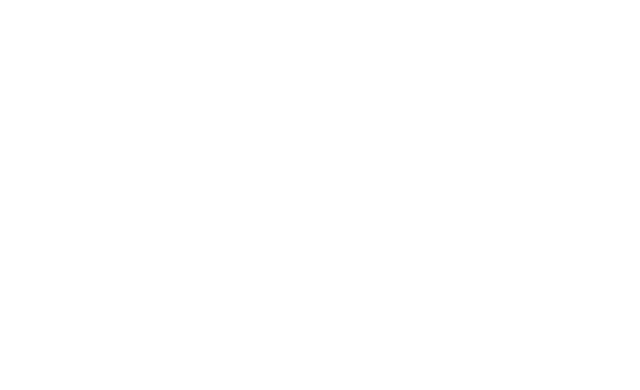
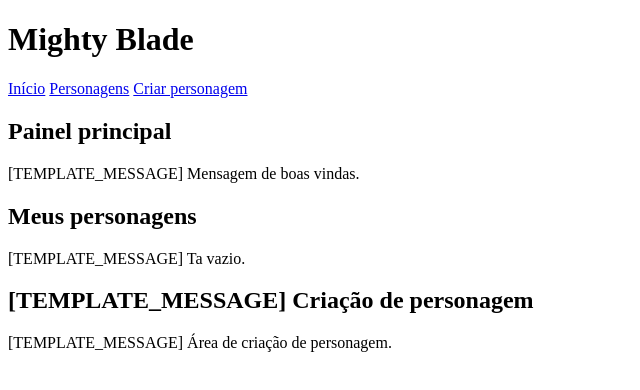
Before and after one commit to frokeke/Mighty-Blade-Builder, a plain HTML site: page index.html in a window 1280 px wide. Shown: the whole page, without its empty margins (0-640 px from the left). Drawn offline with Linux system fonts and the light colour scheme.

Commit message:
Inicializada página inicial de teste

```diff
--- a/index.html
+++ b/index.html
@@ -2,14 +2,50 @@
 Gerador de fichas de Mighty Blade com funcionamento inspirado no C.R.I.S (eu espero)
 -->
 
-<DOCTYPE html>
-   <html lang="pt-br">
+<!DOCTYPE html>
+<html lang="pt-BR">
 <head>
     <meta charset="UTF-8">
     <meta name="viewport" content="width=device-width, initial-scale=1.0">
-           <title>Teste</title>
+    <meta name="description" content="Criador e gerenciador de personagens de Mighty Blade.">
+    <title>Mighty Blade</title>
+    <!--link rel="stylesheet" href="css/styles.css"> Ainda não implementado-->
+    <script type="module" src="js/app.js"></script>
 </head>
 <body>
+    <header id="main-header">
+        <h1>Mighty Blade</h1>
+        <nav id="main-navigation">
+            <a href="#dashboard">Início</a>
+            <a href="#personagens">Personagens</a>
+            <a href="#criar-personagem">Criar personagem</a>
+        </nav>
+    </header>
+    <main id="main-content">
+        <section id="dashboard">
+            <h2 id="dashboard-title">Painel principal</h2>
+            <p>
+                [TEMPLATE_MESSAGE] Mensagem de boas vindas.
+            </p>
+        </section>
 
+        <section id="personagens">
+            <h2 id="personagens-titulo">Meus personagens</h2>
+            <div id="personagens-lista">
+                <p id="personagens-vazio">
+                    [TEMPLATE_MESSAGE] Ta vazio.
+                </p>
+            </div>
+        </section>
+        <section id="criacao-personagem">
+            <h2 id="criacao-personagem-titulo">
+                [TEMPLATE_MESSAGE] Criação de personagem
+            </h2>
+            <p>
+                [TEMPLATE_MESSAGE] Área de criação de personagem.
+            </p>
+        </section>
+    </main>
 </body>
+
 </html>
```
Lines whose indentation alone changed are shown as unchanged.
